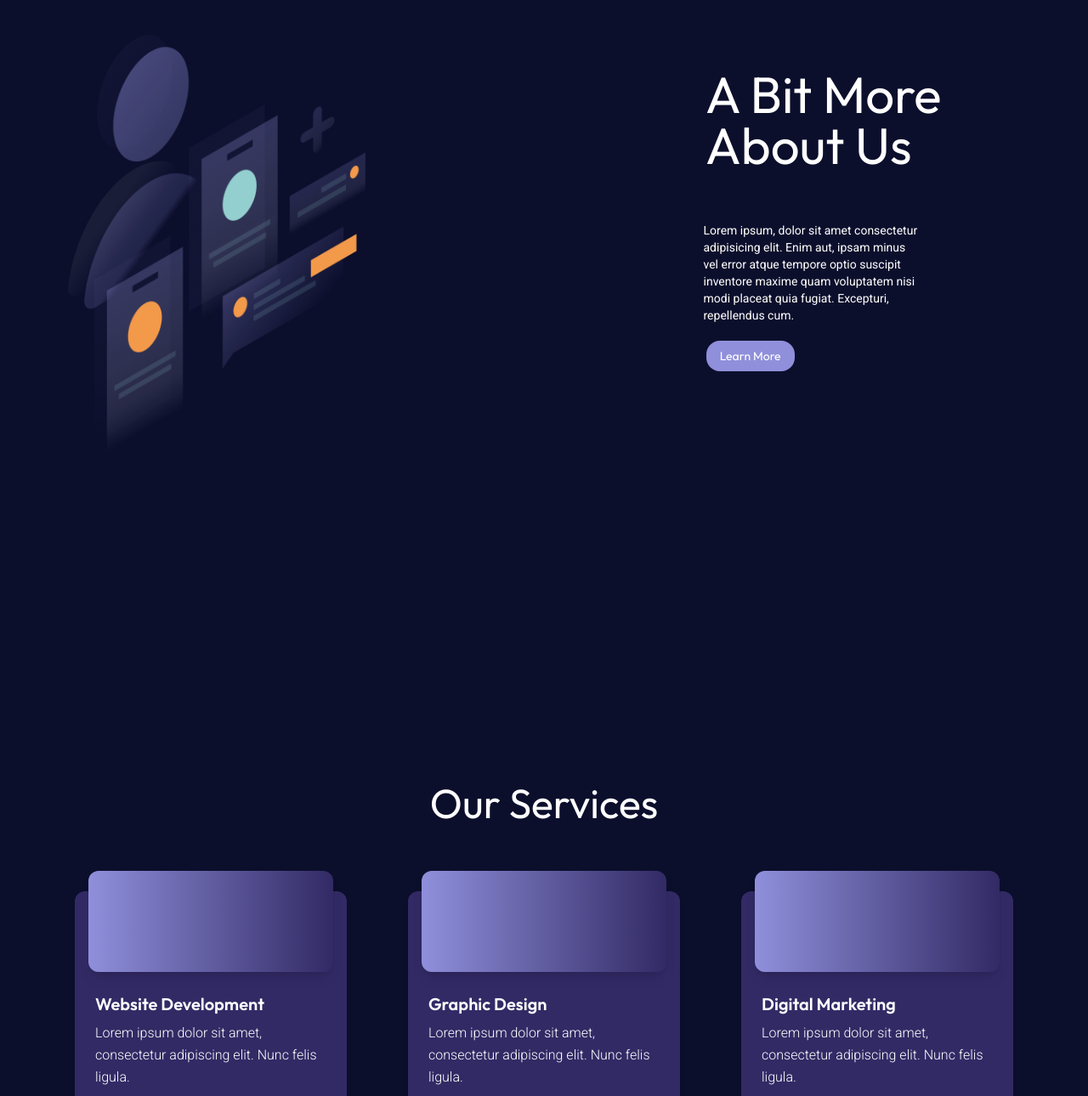
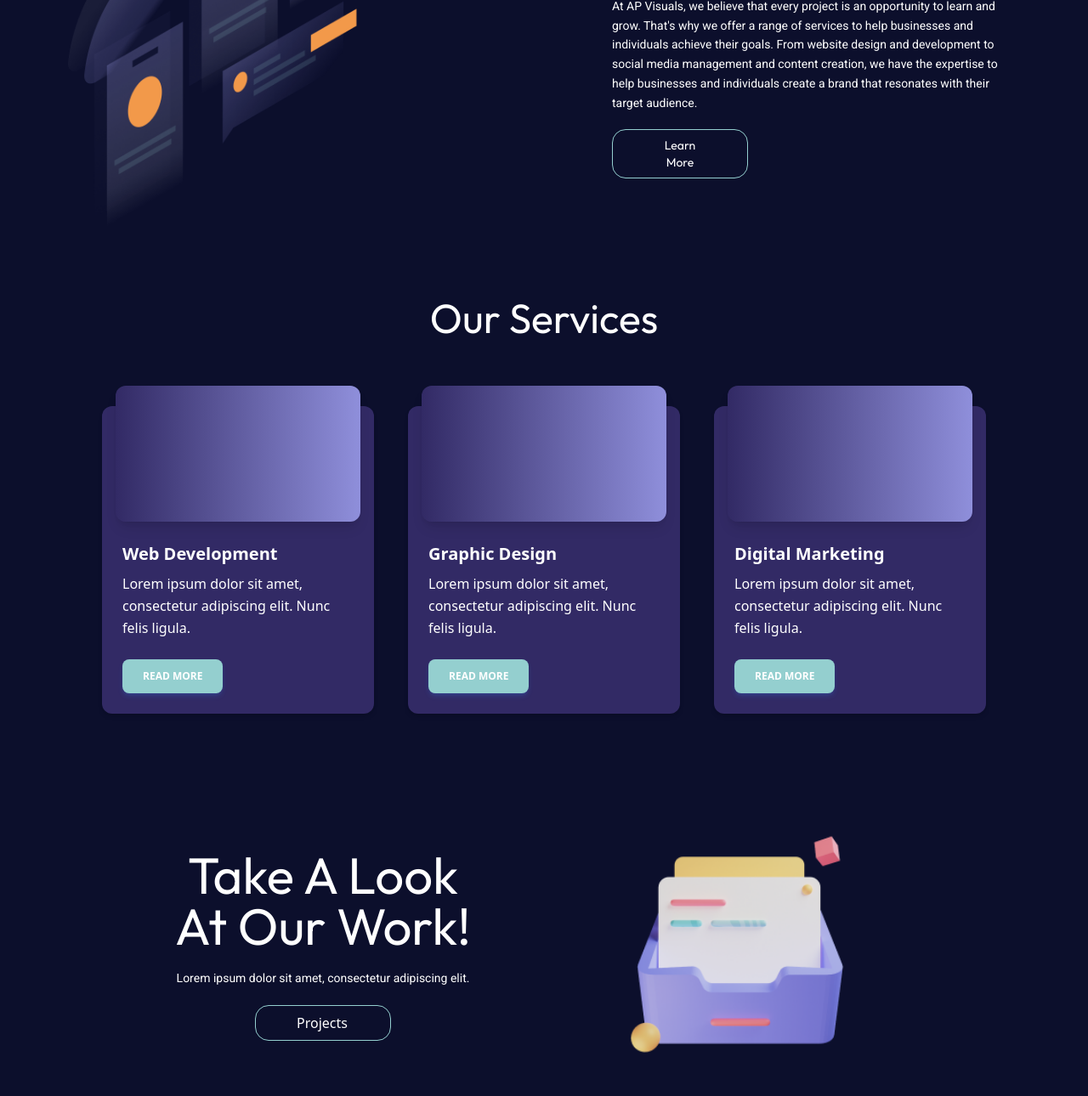
Before and after one commit to aadityapanchal7/ap-visuals, a website: page dist/index.html in a window 1280 px wide. Shown: the part 827-2117 px from the top of the page at 85% size. Drawn offline with Linux system fonts and the light colour scheme.

Commit message:
Revamped Entire index file

```diff
--- a/dist/index.html
+++ b/dist/index.html
@@ -1,5 +1,6 @@
 <!DOCTYPE html>
 <html lang="en">
+
 <head>
   <meta charset="UTF-8">
   <meta name="viewport" content="width=device-width, initial-scale=1.0">
@@ -18,7 +19,11 @@
       <input type="checkbox" class="hidden peer" id="navbar-open">
       <span class="sr-only">Toggle Navigation</span>
       <label for="navbar-open" class="absolute right-0 mt-1 text-xl cursor-pointer sm:hidden">
-      <svg xmlns="http://www.w3.org/2000/svg" x="0px" y="0px" width="0.88em" height="1em" viewBox="0 0 50 50" style="fill:#FFFFFF;"> <path d="M 0 9 L 0 11 L 50 11 L 50 9 Z M 0 24 L 0 26 L 50 26 L 50 24 Z M 0 39 L 0 41 L 50 41 L 50 39 Z"></path> </svg>
+        <svg xmlns="http://www.w3.org/2000/svg" x="0px" y="0px" width="0.88em" height="1em" viewBox="0 0 50 50"
+          style="fill:#FFFFFF;">
+          <path d="M 0 9 L 0 11 L 50 11 L 50 9 Z M 0 24 L 0 26 L 50 26 L 50 24 Z M 0 39 L 0 41 L 50 41 L 50 39 Z">
+          </path>
+        </svg>
       </label>
       <!--Navbar -->
       <nav class="hidden peer-checked:block sm:mt-0 sm:block" aria-label="Header Navigation">
@@ -27,7 +32,8 @@
           <li><a class=" hover:text-blue-500" href="#">About</a></li>
           <li><a class=" hover:text-blue-500" href="#">Services</a></li>
           <li class="relative">
-          <div class="w-auto cursor-pointer transition-all bg-blue-500 text-white px-6 py-1 rounded-lg border-blue-600 border-b-[4px] hover:brightness-110 hover:-translate-y-[1px] hover:border-b-[6px] active:border-b-[2px] active:brightness-90 active:translate-y-[2px]">
+            <div
+              class="w-auto cursor-pointer transition-all bg-Button3 text-white px-6 py-1 rounded-lg border-Button2 border-b-[4px] hover:brightness-110 hover:-translate-y-[1px] hover:border-b-[6px] active:border-b-[2px] active:brightness-90 active:translate-y-[2px]">
               <a href="#">Contact</a>
             </div>
           </li>
@@ -36,127 +42,185 @@
     </div>
   </header>
 
-<!-- Hero Section -->
-<section class="text-white md:min-h-screen">
-  <div class="flex flex-col items-center justify-between pt-40 pl-10 mb-40 text-6xl md:pt-0 md:pl-0 md:mt-0 md:ml-20 font-Outfit md:flex-row">
-    <!-- Text + Button-->
-    <div class="flex-col md:pl-9 md:mr-50 ">
+  <!--Hero Section-->
+  <section class="text-white ">
+    <div class="flex flex-col mt-8 md:flex-row">
+      <!-- Image Mobile-->
+      <div>
+        <img src="Graphic.png" class="box-border flex w-screen mb-10 md:hidden" width="400">
+      </div>
+      <!--Main-->
+      <div class="box-border flex flex-col justify-around px-10 text-center md:ml-10 md:px-20 md:w-1/2 md:text-left">
+        <!--Header-->
+        <div class="text-5xl font-Outfit md:text-6xl">
           Crafting Digital Experiences that Inspire
-      <pre class="flex mt-5 text-sm text-left font-Roboto">
+        </div>
+        <!--Subtext-->
+        <div class="mt-10 leading-relaxed md:mt-0 font-Roboto">
           At AP Visuals, we transform ideas into stunning
           websites that captivate audiences and drive results.
-      </pre>
-      <!-- B-->
-      <div class="pl-3 md:pl-0">
-        <button class="inline-flex items-center px-4 py-2 text-sm text-white transition ease-in-out delay-75 bg-Button1 font-Outfit rounded-2xl hover:bg-Button2 hover:-translate-y-1 hover:scale-110">
+        </div>
+        <!--Buttons-->
+        <div class="flex-row mt-6 space-x-2 space-y-4 md:mt-0 md:space-x-4">
+          <!--Button 1-->
+          <button
+            class="left-0 inline-flex px-8 py-2 text-sm text-white transition ease-in-out delay-75 bg-Button1 font-Outfit rounded-2xl hover:bg-Button2 hover:-translate-y-1 hover:scale-110">
             Explore Our Work
           </button>
-        <button class="inline-flex items-center py-2 text-sm text-white transition ease-in-out delay-75 border px-9 border-Button3 font-Outfit rounded-2xl hover:-translate-y-1 hover:scale-110">
+          <!--Button 2-->
+          <button
+            class="inline-flex items-center px-12 py-2 text-sm text-white transition ease-in-out delay-75 border border-Button3 font-Outfit rounded-2xl hover:-translate-y-1 hover:scale-110">
             Get Started
           </button>
         </div>
       </div>
-    <!-- Graphic -->
-    <img src="Graphic.png" width="500" class="right-0 hidden h-auto pl-5 mt-20 mb-20 mr-20 transition ease-in-out md:block delay-50 hover:-translate-y-1 hover:scale-110 md:pl-0">
+      <!-- Image Desktop-->
+      <div class="md:w-1/2">
+        <img src="Graphic.png" class="hidden md:block">
+      </div>
     </div>
   </section>
 
-
-<!-- Section 2 -->
-<section class="min-h-screen text-white">
-  <div class="flex flex-col justify-center text-center md:justify-between md:text-left md:flex-row md:pr-40">
-    <img src="Illustration.png" width="350" class="left-0 ml-5 transition ease-in-out md:ml-20 delay-50 hover:-translate-y-1 hover:scale-110">
-    <div class="flex-col">
-      <div class="text-6xl md:mt-10 md:ml-20">
-        <pre class="font-Outfit">
-  A Bit More
-  About Us
-        </pre>
+  <!--About Us-->
+  <section class="flex flex-col mt-40 md:mt-20 md:flex-row">
+    <!--Image-->
+    <div class="box-border w-screen px-20 md:w-1/2">
+      <img src="Illustration.png" width="350">
     </div>
-      <div class="text-sm ">
-        <pre class="font-Roboto md:ml-20 ">
-      Lorem ipsum, dolor sit amet consectetur
-      adipisicing elit. Enim aut, ipsam minus
-      vel error atque tempore optio suscipit
-      inventore maxime quam voluptatem nisi
-      modi placeat quia fugiat. Excepturi,
-      repellendus cum.
-      </pre>
+    <!--Text-->
+    <div class="box-border flex flex-col items-center justify-center px-10 mt-5 text-center text-white font-Outfit md:px-20 md:text-left md:w-1/2 md:items-start">
+      <div class="text-6xl text-balance">
+        A Bit More About Us
       </div>
-      <div class="md:pl-6">
-        <button class="inline-flex px-4 py-2 text-sm text-white transition ease-in-out delay-75 md:ml-20 bg-Button1 font-Outfit rounded-2xl hover:bg-Button2 hover:-translate-y-1 hover:scale-110">
+      <!--Subtext-->
+      <div class="justify-around mt-5 text-sm leading-relaxed font-Roboto">
+        At AP Visuals, we believe that every project is an
+        opportunity to learn and grow. That's why we offer
+        a range of services to help businesses and individuals
+        achieve their goals. From website design and development
+        to social media management and content creation, we have
+        the expertise to help businesses and individuals create
+        a brand that resonates with their target audience.
+      </div>
+      <!--Button-->
+      <button
+        class="inline-flex w-40 px-12 py-2 mt-5 text-sm transition ease-in-out delay-75 border md:items-start border-Button3 rounded-2xl hover:-translate-y-1 hover:scale-110">
         Learn More
       </button>
+    </div>
+  </section>
+
+  <!--Services-->
+  <section>
+    <div class="flex items-center justify-center pt-10 mt-20 text-5xl text-white md:pt-0 font-Outfit">
+      Our Services
+    </div>
+    <!--Services-->
+    <div class="flex flex-col items-center justify-center mt-20 space-y-20 md:space-y-0 md:space-x-10 md:flex-row">
+      <!--Card 1 - Web Development-->
+      <div class="transition ease-in-out delay-75 hover:-translate-y-1 hover:scale-110">
+        <div class="relative flex flex-col text-white shadow-md bg-Button2 w-80 rounded-xl bg-clip-border">
+          <div class="relative h-40 mx-4 -mt-6 overflow-hidden text-white shadow-lg rounded-xl bg-blue-gray-500 bg-clip-border shadow-blue-gray-500/40 bg-gradient-to-r from-Button2 to-Button1">
+          </div>
+          <div class="p-6">
+            <h5 class="block mb-2 font-sans text-xl antialiased font-semibold leading-snug tracking-normal text-blue-gray-900">
+              Web Development
+            </h5>
+            <p class="block font-sans text-base antialiased font-light leading-relaxed text-inherit">
+            Lorem ipsum dolor sit amet, consectetur adipiscing elit. Nunc felis ligula.
+            </p>
+          </div>
+          <div class="p-6 pt-0">
+            <button data-ripple-light="true" type="button" class="select-none rounded-lg bg-Button3 py-3 px-6 text-center align-middle font-sans text-xs font-bold uppercase text-white shadow-md shadow-blue-500/20 transition-all hover:shadow-lg hover:shadow-blue-500/40 focus:opacity-[0.85] focus:shadow-none active:opacity-[0.85] active:shadow-none disabled:pointer-events-none disabled:opacity-50 disabled:shadow-none">
+              Read More
+            </button>
+          </div>
+        </div>
+      </div>
+      <!--Card 2 - Graphic Design-->
+      <div class="transition ease-in-out delay-75 hover:-translate-y-1 hover:scale-110">
+        <div class="relative flex flex-col text-white shadow-md bg-Button2 w-80 rounded-xl bg-clip-border">
+          <div class="relative h-40 mx-4 -mt-6 overflow-hidden text-white shadow-lg rounded-xl bg-blue-gray-500 bg-clip-border shadow-blue-gray-500/40 bg-gradient-to-r from-Button2 to-Button1">
+          </div>
+          <div class="p-6">
+            <h5 class="block mb-2 font-sans text-xl antialiased font-semibold leading-snug tracking-normal text-blue-gray-900">
+              Graphic Design
+            </h5>
+            <p class="block font-sans text-base antialiased font-light leading-relaxed text-inherit">
+            Lorem ipsum dolor sit amet, consectetur adipiscing elit. Nunc felis ligula.
+            </p>
+          </div>
+          <div class="p-6 pt-0">
+            <button data-ripple-light="true" type="button" class="select-none rounded-lg bg-Button3 py-3 px-6 text-center align-middle font-sans text-xs font-bold uppercase text-white shadow-md shadow-blue-500/20 transition-all hover:shadow-lg hover:shadow-blue-500/40 focus:opacity-[0.85] focus:shadow-none active:opacity-[0.85] active:shadow-none disabled:pointer-events-none disabled:opacity-50 disabled:shadow-none">
+              Read More
+            </button>
+          </div>
+        </div>
+      </div>
+      <!--Card 3 - Digital Marketing-->
+      <div class="transition ease-in-out delay-75 hover:-translate-y-1 hover:scale-110">
+        <div class="relative flex flex-col text-white shadow-md bg-Button2 w-80 rounded-xl bg-clip-border">
+          <div class="relative h-40 mx-4 -mt-6 overflow-hidden text-white shadow-lg rounded-xl bg-blue-gray-500 bg-clip-border shadow-blue-gray-500/40 bg-gradient-to-r from-Button2 to-Button1">
+          </div>
+          <div class="p-6">
+            <h5 class="block mb-2 font-sans text-xl antialiased font-semibold leading-snug tracking-normal text-blue-gray-900">
+              Digital Marketing
+            </h5>
+            <p class="block font-sans text-base antialiased font-light leading-relaxed text-inherit">
+            Lorem ipsum dolor sit amet, consectetur adipiscing elit. Nunc felis ligula.
+            </p>
+          </div>
+          <div class="p-6 pt-0">
+            <button data-ripple-light="true" type="button" class="select-none rounded-lg bg-Button3 py-3 px-6 text-center align-middle font-sans text-xs font-bold uppercase text-white shadow-md shadow-blue-500/20 transition-all hover:shadow-lg hover:shadow-blue-500/40 focus:opacity-[0.85] focus:shadow-none active:opacity-[0.85] active:shadow-none disabled:pointer-events-none disabled:opacity-50 disabled:shadow-none">
+              Read More
+            </button>
+          </div>
         </div>
       </div>
     </div>
   </section>
 
-  <!-- Header -->
-  <div class="top-0 flex items-center justify-center mt-20 text-5xl text-white font-Outfit">
-    Our Services
+  <!--Portfolio-->
+  <section class="min-h-screen pt-10 mt-40 md:mt-20">
+    <!--Mobile Image-->
+    <div class="box-border flex justify-center w-screen px-0 md:pl-20 md:w-1/2 md:hidden">
+      <img src="Other 12.png" width="300">
     </div>
+    <!--Main-->
+    <div class="flex flex-col text-white md:px-20 md:flex-row">
+      <div class="flex flex-col justify-center mt-10 text-center md:justify-normal md:pl-10 md:w-1/2 md:box-border md:start-0">
+        <!--Header-->
+        <div class="px-10 text-6xl font-Outfit text-balance">
+          Take A Look At Our Work!
+        </div>
+        <!--Subtext-->
+        <div class="px-20 mt-5 text-sm leading-relaxed font-Roboto">
+          Lorem ipsum dolor sit amet, consectetur adipiscing elit.
+        </div>
+        <!--Button-->
 
-<!-- Services -->
-<section class="flex flex-col justify-between min-h-screen pl-10 mt-20 md:pl-20 md:pr-20 md:flex-row">
-  <!-- Card 1 -->
-  <div class="relative flex flex-col mx-2 text-white transition ease-in-out delay-75 shadow-md bg-Button2 w-80 rounded-xl bg-clip-border h-80 hover:-translate-y-1 hover:scale-110">
-      <div class="relative h-40 mx-4 -mt-6 overflow-hidden text-white shadow-lg rounded-xl bg-blue-gray-500 bg-clip-border shadow-blue-gray-500/40 bg-gradient-to-r from-Button1 to-Button2">
-      </div>
-      <div class="p-6">
-          <h5 class="block mb-2 text-xl antialiased font-semibold leading-snug tracking-normal font-Outfit text-blue-gray-900">
-              Website Development
-          </h5>
-          <p class="block text-base antialiased font-light leading-relaxed font-Roboto text-inherit">
-              Lorem ipsum dolor sit amet, consectetur adipiscing elit. Nunc felis ligula.
-          </p>
-      </div>
-      <div class="p-6 pt-0">
-          <button data-ripple-light="true" type="button" class="select-none rounded-lg bg-Button3 py-3 px-6 text-center align-middle font-sans text-xs font-bold uppercase text-white shadow-md shadow-blue-500/20 transition-all hover:shadow-lg hover:shadow-blue-500/40 focus:opacity-[0.85] focus:shadow-none active:opacity-[0.85] active:shadow-none disabled:pointer-events-none disabled:opacity-50 disabled:shadow-none">
-              Book Now
+<div class="">
+          <button
+          class="inline-flex w-40 px-12 py-2 mt-5 transition ease-in-out delay-75 border text-centertext-sm md:items-start border-Button3 rounded-2xl hover:-translate-y-1 hover:scale-110">
+          Projects
           </button>
 </div>
       </div>
-
-  <!-- Card 2 -->
-<div class="py-14 md:py-0">
-    <div class="relative flex flex-col mx-2 text-white transition ease-in-out delay-75 shadow-md bg-Button2 w-80 rounded-xl bg-clip-border h-80 hover:-translate-y-1 hover:scale-110">
-        <div class="relative h-40 mx-4 -mt-6 overflow-hidden text-white shadow-lg rounded-xl bg-blue-gray-500 bg-clip-border shadow-blue-gray-500/40 bg-gradient-to-r from-Button1 to-Button2">
-        </div>
-        <div class="p-6">
-            <h5 class="block mb-2 text-xl antialiased font-semibold leading-snug tracking-normal font-Outfit text-blue-gray-900">
-                Graphic Design
-            </h5>
-            <p class="block text-base antialiased font-light leading-relaxed font-Roboto text-inherit">
-                Lorem ipsum dolor sit amet, consectetur adipiscing elit. Nunc felis ligula.
-            </p>
-        </div>
-        <div class="p-6 pt-0">
-            <button data-ripple-light="true" type="button" class="select-none rounded-lg bg-Button3 py-3 px-6 text-center align-middle font-sans text-xs font-bold uppercase text-white shadow-md shadow-blue-500/20 transition-all hover:shadow-lg hover:shadow-blue-500/40 focus:opacity-[0.85] focus:shadow-none active:opacity-[0.85] active:shadow-none disabled:pointer-events-none disabled:opacity-50 disabled:shadow-none">
-                Book Now
-            </button>
-        </div>
-    </div>
-</div>
-
-  <!-- Card 3 -->
-  <div class="relative flex flex-col mx-2 text-white transition ease-in-out delay-75 shadow-md h-80 bg-Button2 w-80 rounded-xl bg-clip-border hover:-translate-y-1 hover:scale-110">
-      <div class="relative h-40 mx-4 -mt-6 overflow-hidden text-white shadow-lg rounded-xl bg-blue-gray-500 bg-clip-border shadow-blue-gray-500/40 bg-gradient-to-r from-Button1 to-Button2">
-      </div>
-      <div class="p-6">
-          <h5 class="block mb-2 text-xl antialiased font-semibold leading-snug tracking-normal font-Outfit text-blue-gray-900">
-              Digital Marketing
-          </h5>
-          <p class="block text-base antialiased font-light leading-relaxed font-Roboto text-inherit">
-              Lorem ipsum dolor sit amet, consectetur adipiscing elit. Nunc felis ligula.
-          </p>
-      </div>
-      <div class="p-6 pt-0">
-          <button data-ripple-light="true" type="button" class="select-none rounded-lg bg-Button3 py-3 px-6 text-center align-middle font-sans text-xs font-bold uppercase text-white shadow-md shadow-blue-500/20 transition-all hover:shadow-lg hover:shadow-blue-500/40 focus:opacity-[0.85] focus:shadow-none active:opacity-[0.85] active:shadow-none disabled:pointer-events-none disabled:opacity-50 disabled:shadow-none">
-              Book Now
-          </button>
+      <!--Image-->
+      <div class="box-border justify-center hidden w-screen px-0 md:pl-20 md:w-1/2 md:block">
+        <img src="Other 12.png" width="300">
       </div>
     </div>
   </section>
-</body>
-</html>
+
+
+  <!-- Footer -->
+  <footer class="py-8 text-white font-Roboto">
+    <div class="container mx-auto text-center">
+      <p>&copy; 2024 AP Visuals. All rights reserved.</p>
+      <ul class="flex justify-center mt-4 space-x-4">
+        <li><a href="#">Privacy Policy</a></li>
+        <li><a href="#">Terms of Service</a></li>
+      </ul>
+    </div>
+  </footer>
```
Also changed, not shown: dist/Other 12.png (added), dist/style.css. Lines whose indentation alone changed are shown as unchanged.
